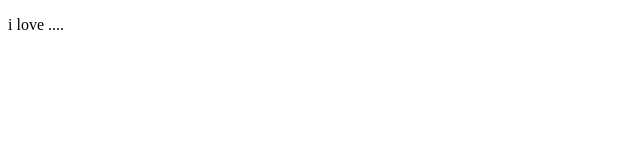
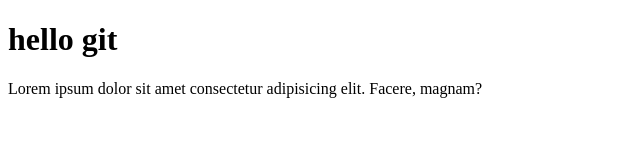
Before and after one commit to AgamDan/test33, a plain HTML site: page index.html in a window 1280 px wide. Shown: the whole page, without its empty margins (0-640 px from the left). Drawn offline with Linux system fonts and the light colour scheme.

Commit message:
change index

```diff
--- a/index.html
+++ b/index.html
@@ -6,6 +6,7 @@
     <title>Document</title>
 </head>
 <body>
-    <p>i love ....</p>
+    <h1>hello git</h1>
+    <p>Lorem ipsum dolor sit amet consectetur adipisicing elit. Facere, magnam?</p>
 </body>
 </html>
```
